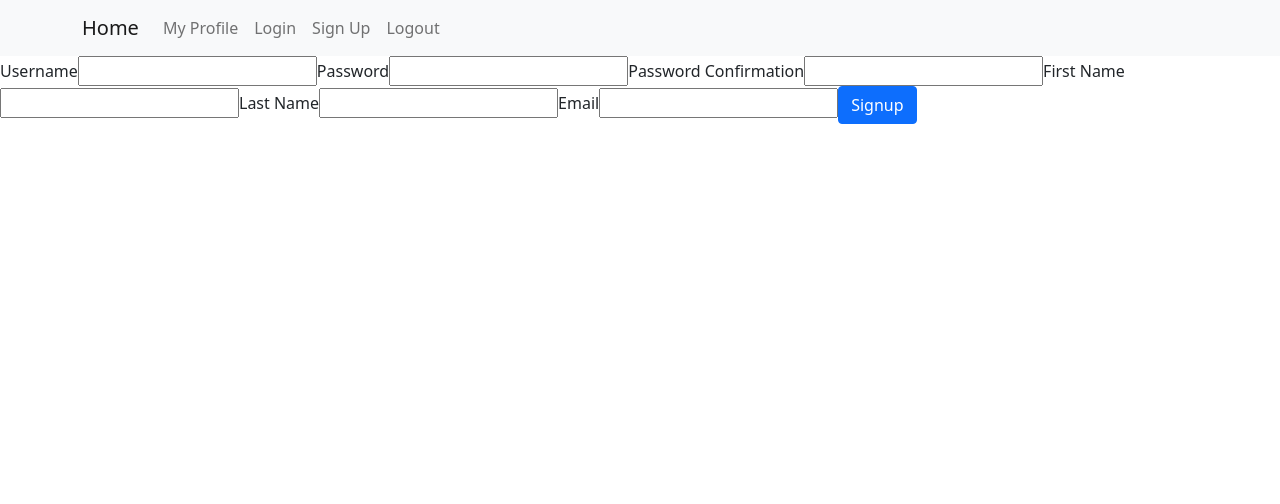
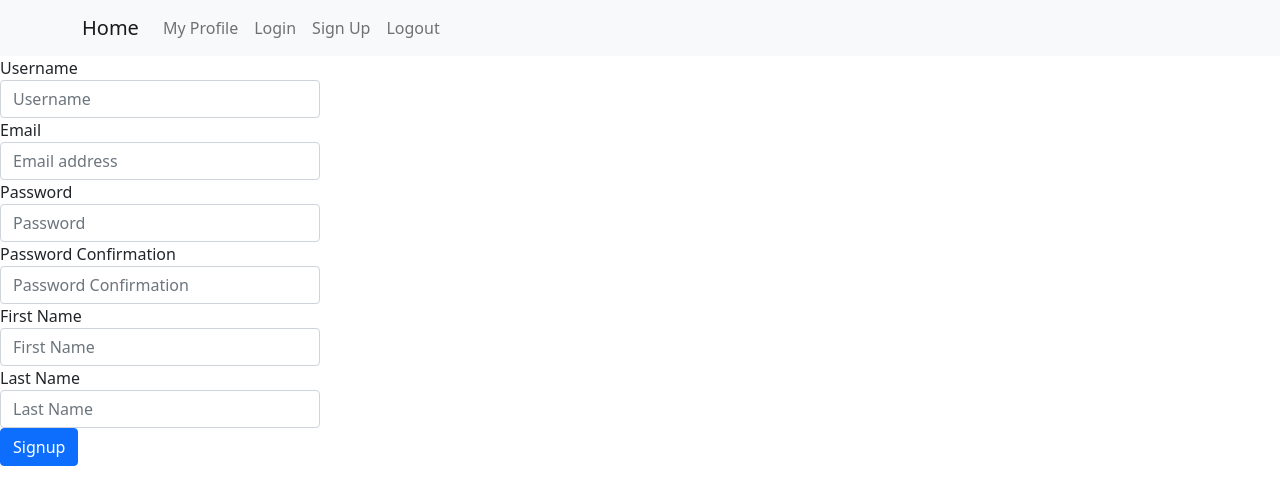
Before and after one commit to slo27/journal-thoughts-project, a React (Create React App) app in the folder client/: page /signup in a window 1280 px wide. Shown: the top 504 px of the page. Built offline with nearby package versions, Linux system fonts and the light colour scheme.

Commit message:
fixed signup page look

```diff
--- a/client/src/Signup.js
+++ b/client/src/Signup.js
@@ -43,59 +43,90 @@ function Signup(props) {
     }
 
     return (
-        <>
+        <div>
             <form onSubmit={handleSubmit}>
+                <div class="form-row">
+                    <div class="form-group col-md-3">
                         <label htmlFor="username">Username</label>
                         <input
                             type="text"
+                            class="form-control"
                             id="username"
                             autoComplete="off"
                             value={username}
+                            placeholder="Username"
                             onChange={(e) => setUsername(e.target.value)}
                         />
+                    </div>
+                    <div class="form-group col-md-3">
+                        <label htmlFor="email">Email</label>
+                        <input
+                            type="text"
+                            class="form-control"
+                            id="email"
+                            autoComplete="off"
+                            value={email}
+                            placeholder="Email address"
+                            onChange={(e) => setEmail(e.target.value)}
+                        />
+                    </div>
+                </div>
+                <div class="form-row">
+                    <div class="form-group col-md-3">
                         <label htmlFor="password">Password</label>
                         <input
                             type="password"
+                            class="form-control"
                             id="password"
                             autoComplete="off"
                             value={password}
+                            placeholder="Password"
                             onChange={(e) => setPassword(e.target.value)}
                         />
+                    </div>
+                    <div class="form-group col-md-3">
                         <label htmlFor="password-confirmation">Password Confirmation</label>
                         <input
                             type="password"
+                            class="form-control"
                             id="password-confirmation"
                             autoComplete="off"
                             value={password_confirmation}
+                            placeholder="Password Confirmation"
                             onChange={(e) => setPasswordConfirmation(e.target.value)}
                         />
+                    </div>
+                </div>
+                <div class="form-row">
+                    <div class="form-group col-md-3">
                         <label htmlFor="first_name">First Name</label>
                         <input
                             type="text"
+                            class="form-control"
                             id="first_name"
                             autoComplete="off"
                             value={first_name}
+                            placeholder="First Name"
                             onChange={(e) => setFirstName(e.target.value)}
                         />
+                    </div>
+                    <div class="form-group col-md-3">
                         <label htmlFor="last_name">Last Name</label>
                         <input
                             type="text"
+                            class="form-control"
                             id="last_name"
                             autoComplete="off"
                             value={last_name}
+                            placeholder="Last Name"
                             onChange={(e) => setLastName(e.target.value)}
                         />
-                <label htmlFor="email">Email</label>
-                <input
-                    type="text"
-                    id="email"
-                    autoComplete="off"
-                    value={email}
-                    onChange={(e) => setEmail(e.target.value)}
-                />
-                <Button type="submit">Signup</Button>
+                    </div>
+                </div>
+                {/* button is reverting to primary on refresh? */}
+                <Button type="submit" class="btn btn-outline-dark">Signup</Button>
             </form>
-        </>
+        </div>
     )
 }
 
```
Lines whose indentation alone changed are shown as unchanged.
